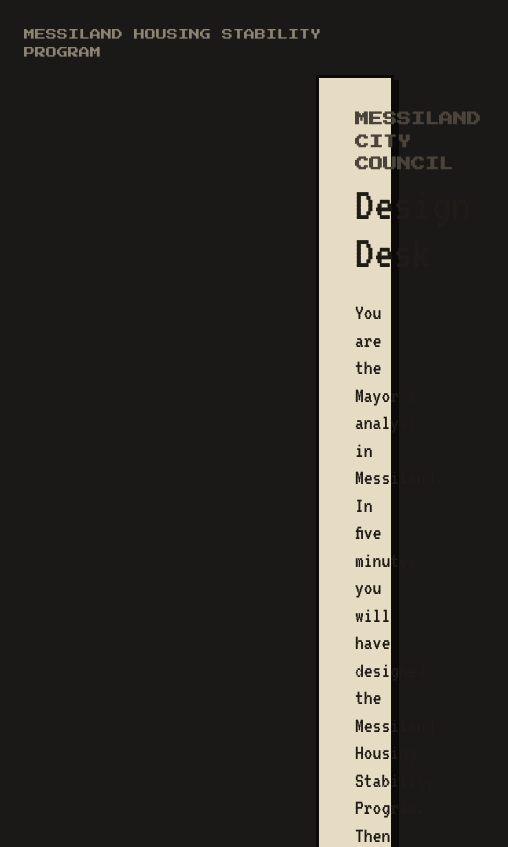
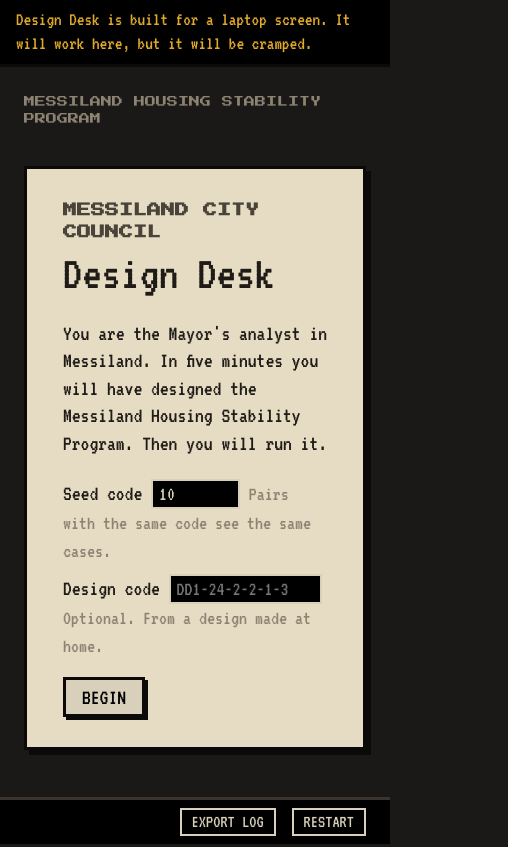
Before and after one commit to tomaso9/design-desk, a plain HTML site: page index.html in a window 390 px wide. Shown: the top 847 px of the page, 508 px wide, since content can reach past the window. Drawn offline with Linux system fonts and the light colour scheme.

Commit message:
Ignore errors from other origins; laptop-screen notice on narrow screens
Browser extensions and in-app mobile browsers report "Script error.
(line 0)"; the banner no longer shows those. Screens under 900px get a
one-line notice and a single-column layout.

Co-Authored-By: Claude Fable 5.1 <noreply@anthropic.com>
Claude-Session: https://claude.ai/code/session_01TRQrnpnYgrqYm4vmkG8kdz

```diff
--- a/index.html
+++ b/index.html
@@ -148,10 +148,13 @@ pre{font:17px "VT323",monospace;white-space:pre-wrap;background:#000;color:var(-
 .instr label{display:inline-block;margin:4px 14px 4px 0}
 main.one>aside{display:none}
 #tip{display:none;position:fixed;z-index:20;max-width:360px;background:#000;color:var(--light);border:3px solid var(--edge);box-shadow:3px 3px 0 var(--edge);padding:8px 10px;font-size:19px;line-height:1.2;pointer-events:none;white-space:pre-line}
+#narrow{display:none;background:#000;color:var(--lamber);padding:8px 16px;font-size:19px;border-bottom:3px solid var(--edge)}
+@media (max-width:900px){#narrow{display:block}main,main.two{grid-template-columns:1fr}main>aside{position:static}}
 #err{display:none;position:fixed;left:8px;right:8px;bottom:52px;background:#3a1210;border:3px solid var(--lred);color:#ffd9d6;padding:6px 10px;font:18px "VT323",monospace;z-index:9}
 </style>
 </head>
 <body>
+<div id="narrow">Design Desk is built for a laptop screen. It will work here, but it will be cramped.</div>
 <div id="strip"></div>
 <main id="main"><aside id="left"></aside><section id="center"></section><aside id="right"></aside></main>
 <footer id="ftr"></footer>
@@ -160,7 +163,8 @@ main.one>aside{display:none}
 <script>
 'use strict';
 function showError(msg){const e=document.getElementById('err');if(!e)return;e.style.display='block';e.textContent='Something went wrong. Please copy this line: '+msg;}
-window.onerror=(msg,src,line)=>{showError(`${msg} (line ${line})`);};
+window.onerror=(msg,src,line)=>{ // ignore errors from other origins (browser extensions report as "Script error." with no line)
+  if(/^Script error\.?$/i.test(String(msg))||!line)return;if(src&&!src.startsWith(location.origin)&&!src.startsWith('file:'))return;showError(`${msg} (line ${line})`);};
 window.addEventListener('unhandledrejection',ev=>showError(String(ev.reason&&ev.reason.stack||ev.reason)));
 
 const IND=['reach','burden','equity','fiscal','political'];
```
